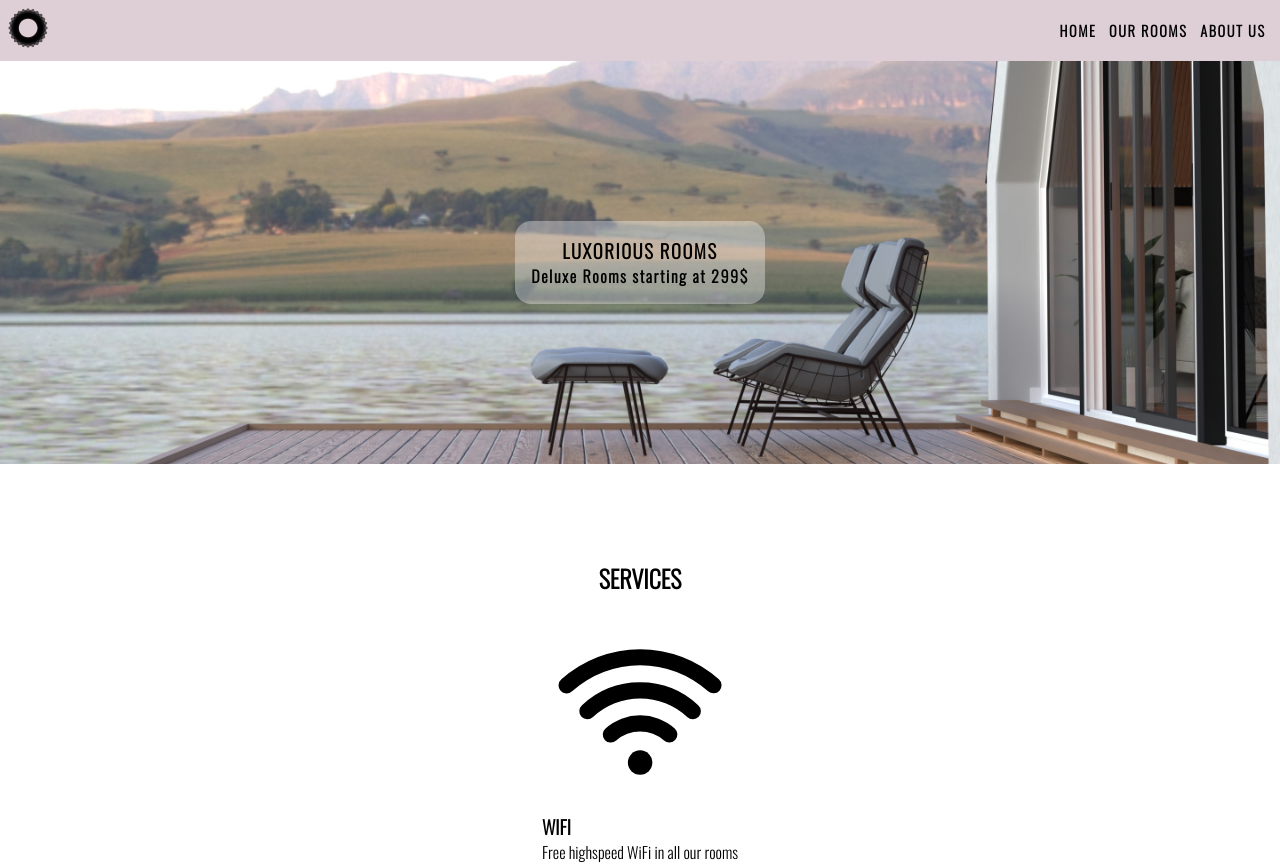
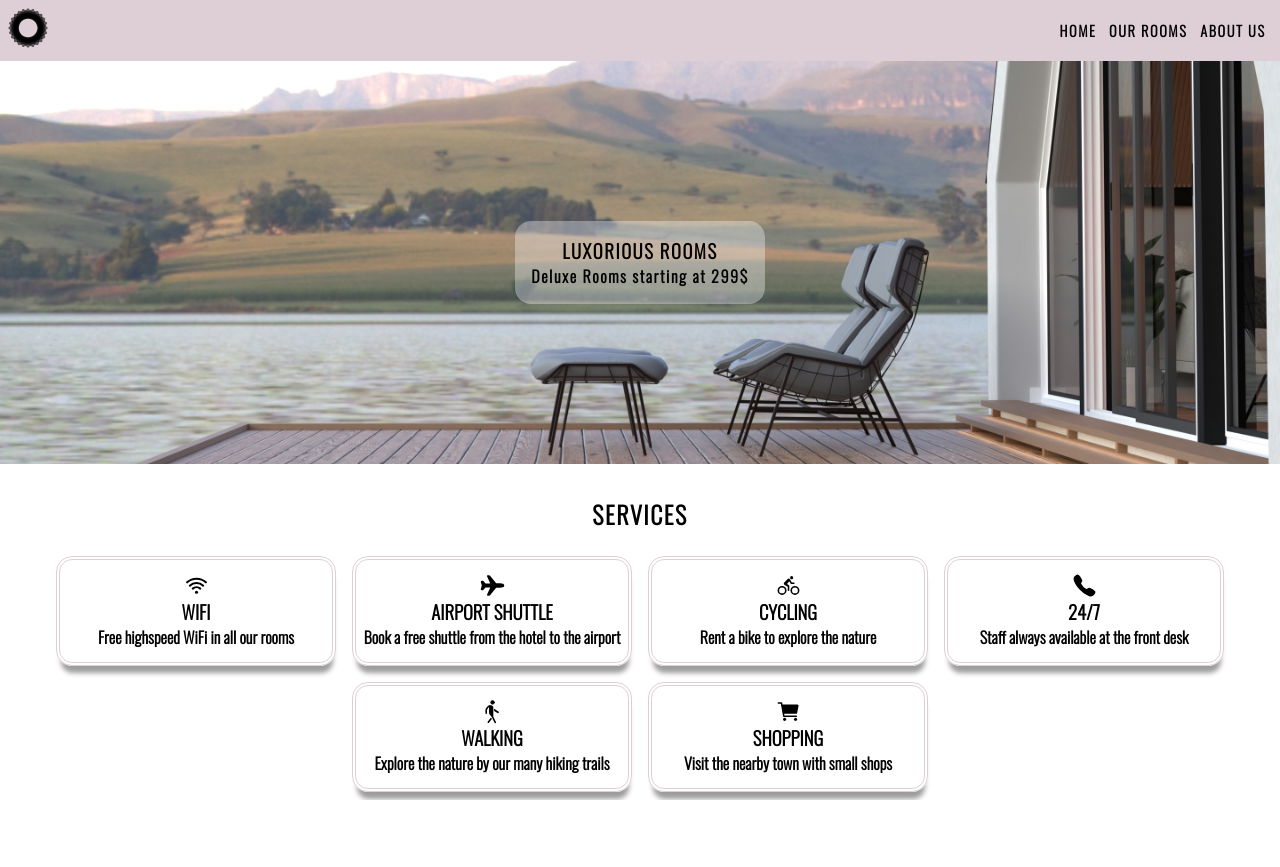
Before and after one commit to rebeckaelin/slutuppgift-HTML-CSS, a plain HTML site: page index.html in a window 1280 px wide. Shown: the top 867 px of the page. After the commit the page ends 800 px from the top, so only its background shows below. Drawn offline with nearby package versions, Linux system fonts and the light colour scheme; a web font is replaced by a local one.

Commit message:
updated css and main section in html

```diff
--- a/index.html
+++ b/index.html
@@ -41,7 +41,7 @@
                 <p class="services__card-txt">Free highspeed WiFi in all our rooms</p>
             </article>
 
-            <article class="services_cards">
+            <article class="services__card">
                 <figure class="services__card-icon">
                     <img src="./assets/ikoner/airplane.svg" alt="airplane_logo">
                 </figure>
@@ -49,7 +49,7 @@
                 <p class="services__card-txt">Book a free shuttle from the hotel to the airport</p>
             </article>
 
-            <article class="services_cards">
+            <article class="services__card">
                 <figure class="services__card-icon">
                     <img src="./assets/ikoner/bicycle.svg" alt="bicycle_logo">
                 </figure>
@@ -57,7 +57,7 @@
                 <p class="services__card-txt">Rent a bike to explore the nature</p>
             </article>
 
-            <article class="services_cards">
+            <article class="services__card">
                 <figure class="services__card-icon">
                     <img src="./assets/ikoner/call.svg" alt="telephone_logo">
                 </figure>
@@ -65,7 +65,7 @@
                 <p class="services__card-txt">Staff always available at the front desk</p>
             </article>
 
-            <article class="services_cards">
+            <article class="services__card">
                 <figure class="services__card-icon">
                     <img src="./assets/ikoner/walk.svg" alt="walking_logo">
                 </figure>
@@ -73,7 +73,7 @@
                 <p class="services__card-txt">Explore the nature by our many hiking trails</p>
             </article>
 
-            <article class="services_cards">
+            <article class="services__card">
                 <figure class="services__card-icon">
                     <img src="./assets/ikoner/cart.svg" alt="cart_logo">
                 </figure>
--- a/style.css
+++ b/style.css
@@ -69,10 +69,15 @@ header {
     font-weight: 700;
 }
 
+/* MAIN SECTION */
+
 .services__title {
     text-align: center;
     margin-top: 6rem;
     margin-bottom: 1rem;
+    margin-top: 2rem;
+    margin-bottom: 1rem;
+    letter-spacing: var(--lett_spa);
 }
 
 .services_cards {
@@ -82,15 +87,7 @@ header {
 
 }
 
-.imformation__title {
-    border-bottom: .3rem double var(--primary_color);
-    display: inline;
-    margin-top: 2rem;
-    margin-bottom: 1rem;
-    letter-spacing: var(--lett_spa);
-}
-
-.information__services {
+.services__card {
     display: flex;
     flex-direction: column;
     justify-content: center;
@@ -106,12 +103,12 @@ header {
 
 }
 
-.information__icon {
+.services__card-icon {
     height: 25px;
     width: 25px;
 }
 
-.information__txt {
+.services__card-txt {
     font-weight: 700;
 }
 
@@ -122,7 +119,7 @@ header {
         padding-bottom: 10rem;
     }
 
-    .main_information {
+    .services_cards {
         flex-direction: row;
         flex-wrap: wrap;
         justify-content: center;
```
